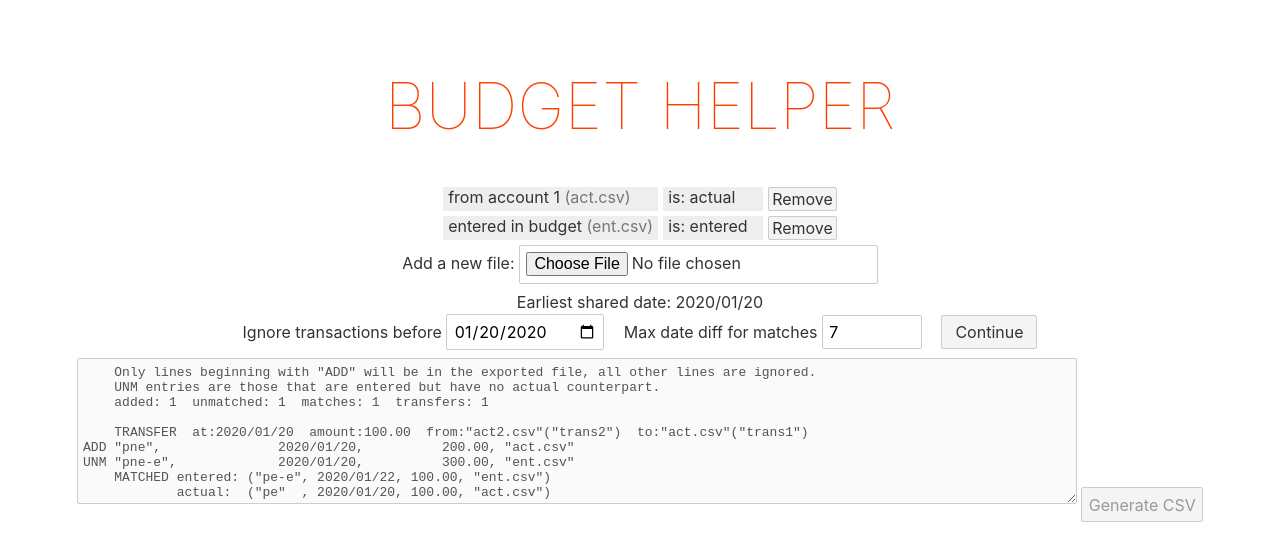
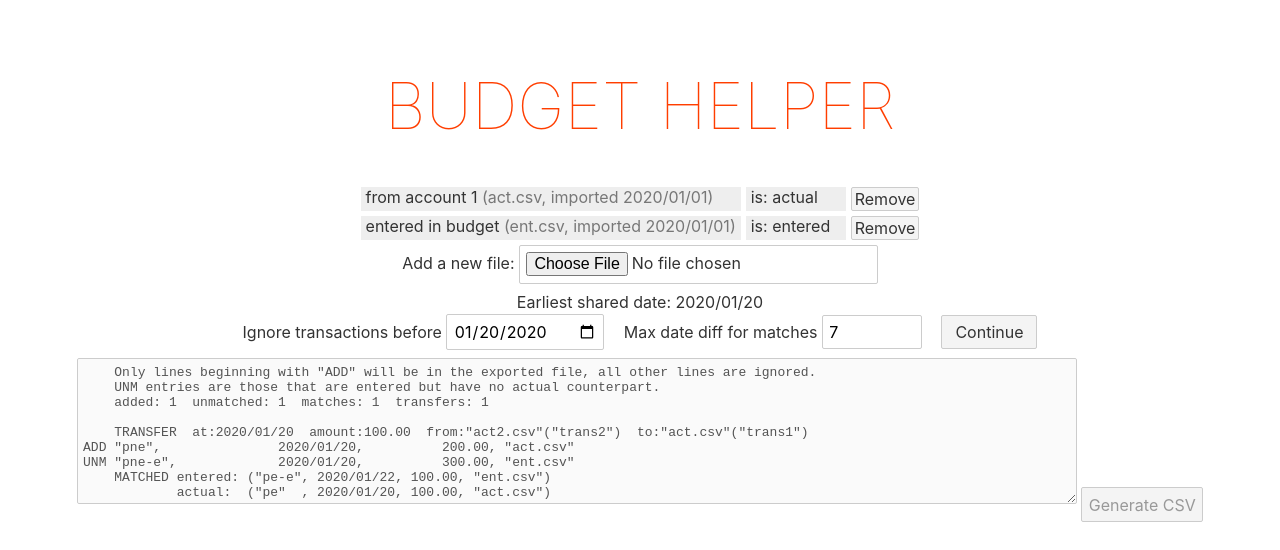
Before and after one commit to elegios/budget-helper, a Svelte app: page / in a window 1280 px wide. Shown: the top 550 px of the page. Built offline with nearby package versions, Linux system fonts and the light colour scheme.

Commit message:
Show import date, and fix input undefinedness

```diff
--- a/src/App.svelte
+++ b/src/App.svelte
@@ -4,7 +4,7 @@
   import SourceList from './SourceList.svelte';
 
   import {generateDSLSource} from './generationDSL';
-  import type {transaction, date} from './generationDSL';
+  import type {transaction, transactionFile, date} from './generationDSL';
 
   let actual: transaction[] = [
     {message: "trans1", amount: {integer: 100, decimal: 0}, date: {year: 2020, month: 1, day: 20}, source:"act.csv"},
@@ -17,9 +17,9 @@
     {message: "pne-e", amount: {integer: 300, decimal: 0}, date: {year: 2020, month: 1, day: 20}, source:"ent.csv"},
   ];
 
-  let sources: Record<string, {transactions: transaction[], is: "entered" | "actual", filename: string}> = {
-    "from account 1": {transactions: actual, is: "actual", filename: "act.csv"},
-    "entered in budget": {transactions: entered, is: "entered", filename: "ent.csv"},
+  let sources: Record<string, transactionFile> = {
+    "from account 1": {transactions: actual, is: "actual", filename: "act.csv", importDate: {year: 2020, month: 1, day: 1}},
+    "entered in budget": {transactions: entered, is: "entered", filename: "ent.csv", importDate: {year: 2020, month: 1, day: 1}},
   };
 
   let allowContinue: boolean = true;
--- a/src/SourceImporter.svelte
+++ b/src/SourceImporter.svelte
@@ -1,6 +1,7 @@
 <script lang="ts">
   import {createEventDispatcher} from 'svelte';
-  import type {transaction} from './generationDSL';
+  import {todayDate} from './generationDSL';
+  import type {transaction, transactionFile} from './generationDSL';
 
   import TableImporter from './TableImporter.svelte';
   import TableParser from './TableParser.svelte';
@@ -21,10 +22,10 @@
   let transactions: transaction[] | null = null;
   let is: "entered" | "actual" = "actual";
 
-  export let result: [string, {transactions: transaction[], is: "entered" | "actual", filename: string}] | null = null;
+  export let result: [string, transactionFile] | null = null;
 
   $: result = transactions?.length && name !== ""
-     ? [name, {transactions, is, filename: file.name}]
+     ? [name, {transactions, is, filename: file.name, importDate: todayDate()}]
      : null;
 </script>
 
--- a/src/SourceList.svelte
+++ b/src/SourceList.svelte
@@ -1,16 +1,17 @@
 <script lang="ts">
   import SourceImporter from './SourceImporter.svelte';
 
-  import type {transaction} from './generationDSL';
+  import {formatDate} from './generationDSL';
+  import type {transactionFile} from './generationDSL';
 
   export let enabled: boolean = true;
-  export let sources: Record<string, {transactions: transaction[], is: "entered" | "actual", filename: string}>;
+  export let sources: Record<string, transactionFile>;
 
   export let allowContinue: boolean = true;
 
   let fileInput: HTMLInputElement | null;
   let fileToBeAdded: File | null;
-  let newSource: [string, {transactions: transaction[], is: "entered" | "actual", filename: string}] | null;
+  let newSource: [string, transactionFile] | null;
 
   function maybeSelectedFile() {
     if (!fileInput?.files?.length) {
@@ -34,7 +35,12 @@
 
 <div id="container">
   {#each Object.entries(sources) as source (source[0])}
-    <div class="name">{source[0]} <span class="filename">({source[1].filename})</span></div>
+    <div class="name">
+      {source[0]}
+      <span class="filename">
+        ({source[1].filename}, imported {formatDate(source[1].importDate)})
+      </span>
+    </div>
     <div class="is">is: {source[1].is}</div>
     <button
       on:click="{_ => {delete sources[source[0]]; sources = sources;}}"
--- a/src/TableParser.svelte
+++ b/src/TableParser.svelte
@@ -18,11 +18,11 @@
 
   $: {
     const result = parseTable(table, {
-      dropCount,
+      dropCount: dropCount ?? 0,
       source,
-      amountConfig: {column: amountColumn, decimalPoint},
-      dateConfig: {column: dateColumn, order: dateOrder},
-      messageConfig: {column: messageColumn},
+      amountConfig: {column: amountColumn ?? 0, decimalPoint},
+      dateConfig: {column: dateColumn ?? 0, order: dateOrder},
+      messageConfig: {column: messageColumn ?? 0},
     });
     if (typeof result === 'string') {
       transactions = null;
--- a/src/generationDSL.ts
+++ b/src/generationDSL.ts
@@ -59,6 +59,15 @@ export function formatCSVLine(t: transaction): string {
     const amount = formatAmount(t.amount).padStart(15, ' ');
     const source = escapeCSV(t.source);
     return`${message} ${date}, ${amount}, ${source}`
+}
+
+export function todayDate(): date {
+    const d = new Date();
+    return {
+        year: d.getFullYear(),
+        month: d.getMonth() + 1,
+        day: d.getDate(),
+    };
 }
 
 export type matched = {
@@ -160,6 +169,8 @@ export function generateMatchLine(r: matchResult): string {
 export type transactionFile = {
     transactions: transaction[],
     is: "entered" | "actual",
+    filename: string,
+    importDate: date,
 }
 
 export function matchTransactions(sources: Record<string, transactionFile>, maxDayDiff?: number, cutoff?: date): matchResult[] {
--- a/src/main.ts
+++ b/src/main.ts
@@ -2,9 +2,7 @@ import App from './App.svelte';
 
 const app = new App({
 	target: document.body,
-	props: {
-      name: "stuff2",
-	}
+	props: {},
 });
 
 export default app;
```
